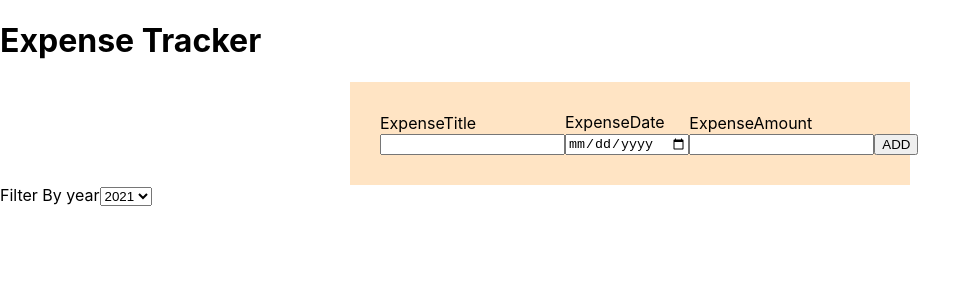
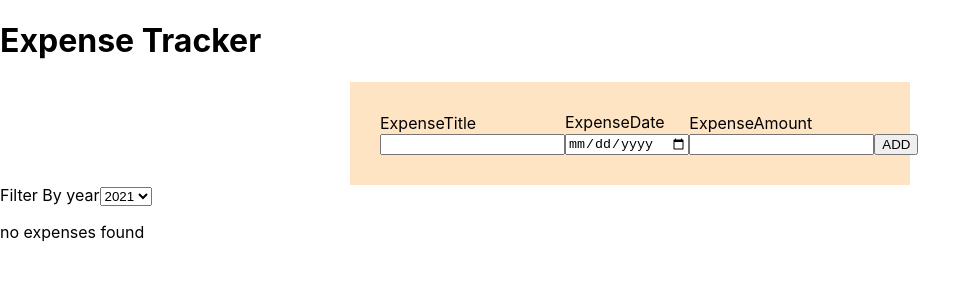
Before and after one commit to rashmikiran1/project1, a React (Create React App) app in the folder shaprpener/: page / in a window 1280 px wide. Shown: the top 300 px of the page, without its empty margins (0-980 px from the left). Built offline with nearby package versions, Linux system fonts and the light colour scheme.

Commit message:
filteryear

```diff
--- a/shaprpener/src/App.js
+++ b/shaprpener/src/App.js
@@ -13,13 +13,18 @@
   const addExpenseHandler = (expense) => {
     setExpenses((prevExpenses) => [...prevExpenses, expense]);
   };
+  const filteredExpenses = expenses.filter((expense) => {
+    return expense.date.getFullYear().toString() === filteredYear;
+  });
 
   return (
     <div>
       <h1>Expense Tracker</h1>
       <ExpenseForm onAddExpense={addExpenseHandler} />
       <ExpenseFilter selected={filteredYear} onChangeFilter ={filterhandler} />
-      {expenses.map((expense, index) => (
+      {filteredExpenses.length===0 && <p>no expenses found</p>}
+      {filteredExpenses.length > 0 &&
+      filteredExpenses.map((expense, index) => (
         <Expense
           key={index}
           title={expense.title}
--- a/shaprpener/src/component/expenses/expense.js
+++ b/shaprpener/src/component/expenses/expense.js
@@ -6,7 +6,7 @@
 
     return (
       <div className="expend">
-
+        {props.filteredExpenses}
         <div>
         <ExpenseDate date={props.date}  filteredYear={props.filteredYear} />
         </div>
```
